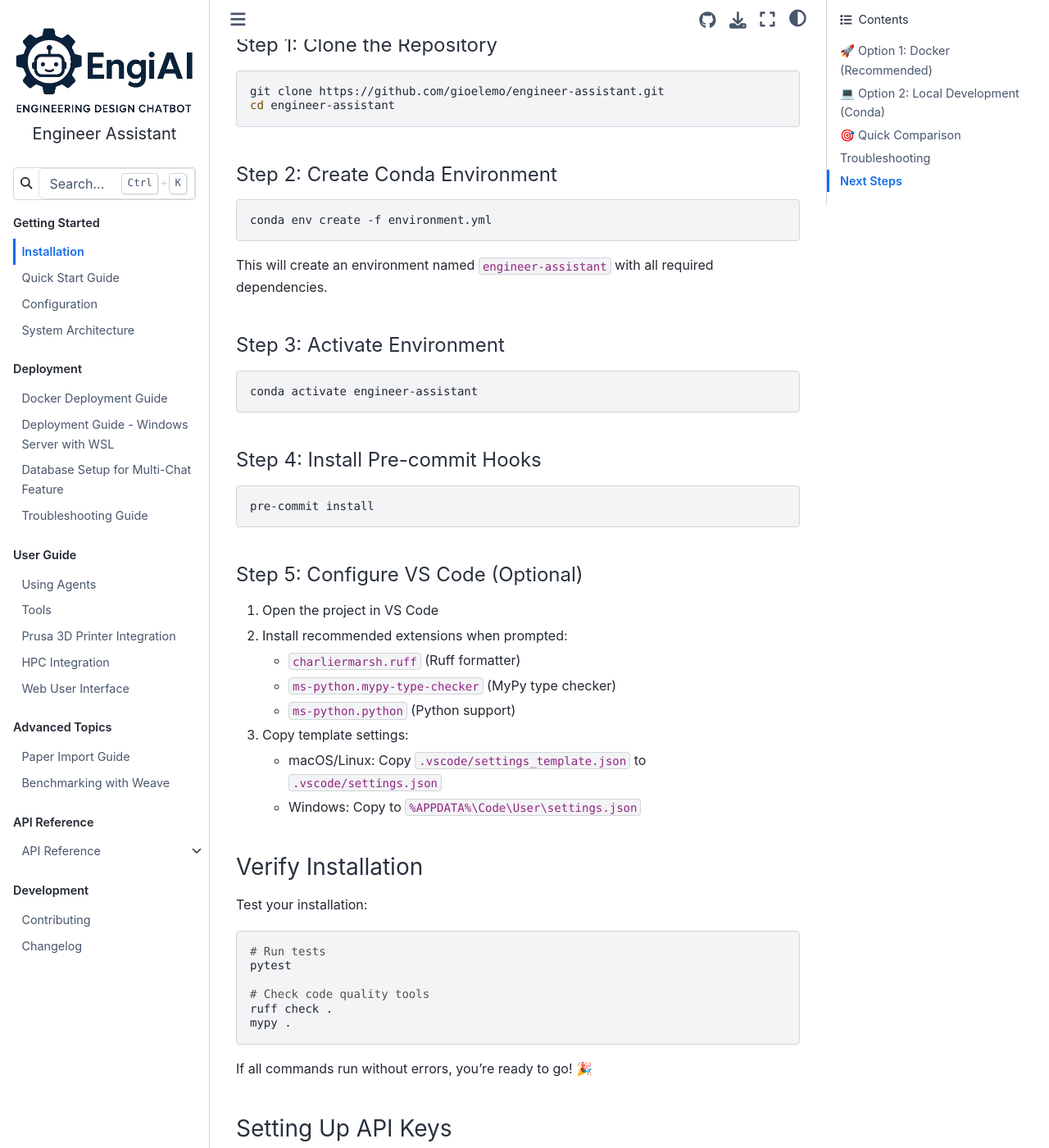
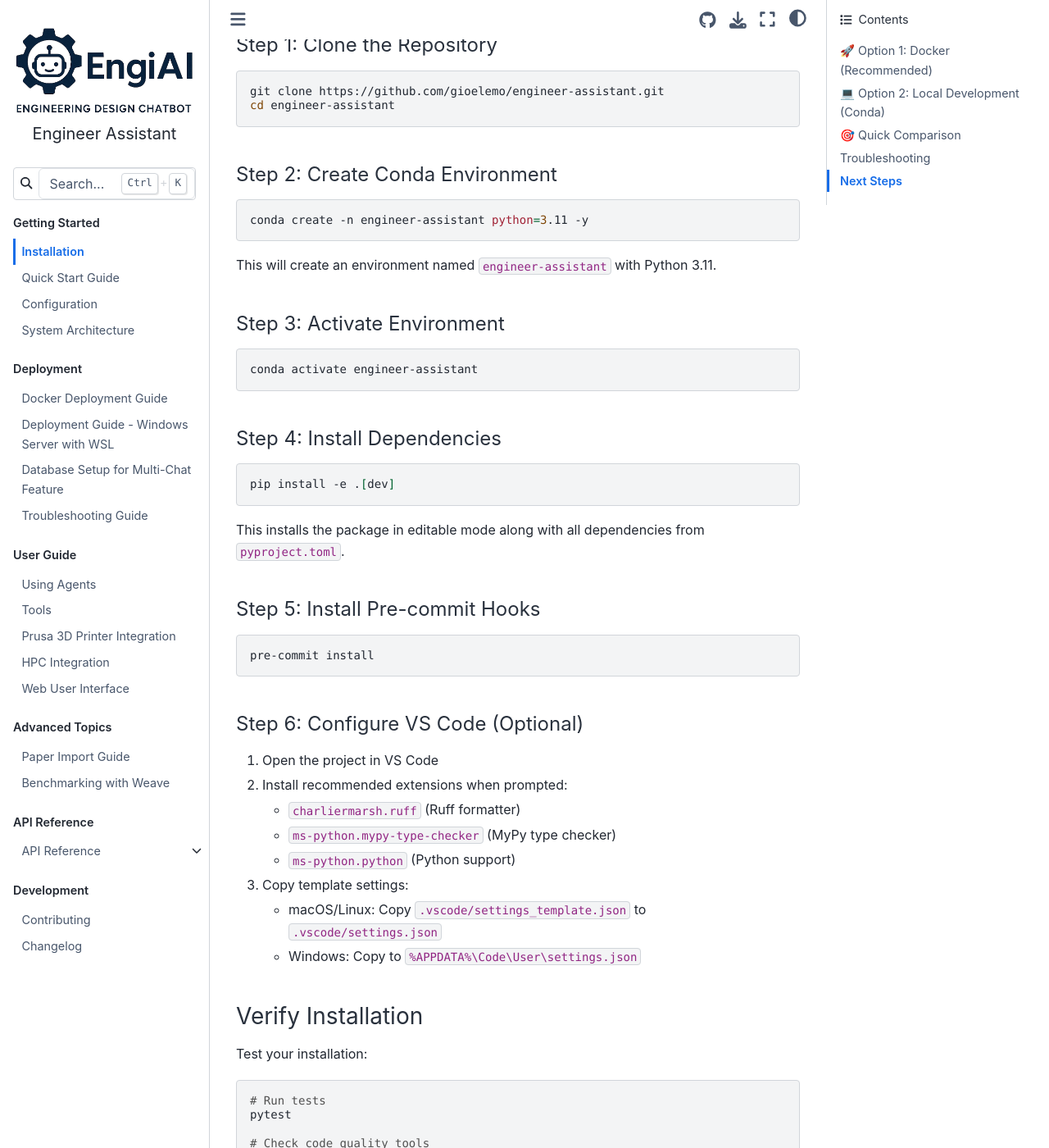
Before and after one commit to gioelemo/EngiAI-Public, a Sphinx documentation site: the page built from docs/source/installation.md, in a window 1280 px wide and 1400 px high, scrolled down 3911 px. Shown: the whole window at 82% size. Built offline with Sphinx 7.4.7 and the Sphinx Book theme 1.1.4, drawn with Linux system fonts in a browser that asks for light colours.

Commit message:
Remove installation from environment.yml to use only pyproject.toml

````diff
--- a/docs/source/installation.md
+++ b/docs/source/installation.md
@@ -159,10 +159,10 @@ cd engineer-assistant
 #### Step 2: Create Conda Environment
 
 ```bash
-conda env create -f environment.yml
+conda create -n engineer-assistant python=3.11 -y
 ```
 
-This will create an environment named `engineer-assistant` with all required dependencies.
+This will create an environment named `engineer-assistant` with Python 3.11.
 
 #### Step 3: Activate Environment
 
@@ -170,13 +170,21 @@ This will create an environment named `engineer-assistant` with all required dep
 conda activate engineer-assistant
 ```
 
-#### Step 4: Install Pre-commit Hooks
+#### Step 4: Install Dependencies
+
+```bash
+pip install -e .[dev]
+```
+
+This installs the package in editable mode along with all dependencies from `pyproject.toml`.
+
+#### Step 5: Install Pre-commit Hooks
 
 ```bash
 pre-commit install
 ```
 
-#### Step 5: Configure VS Code (Optional)
+#### Step 6: Configure VS Code (Optional)
 
 1. Open the project in VS Code
 2. Install recommended extensions when prompted:
````
Also changed, not shown: README.md (+13 -14 lines), docs/source/contributing.md (+2 -5 lines), docs/source/quickstart.md (+2 -1 lines), docs/source/troubleshooting.md (+3 -1 lines), environment.yml (deleted, +0 -33 lines), benchmarks/README.md, 3 other files.
